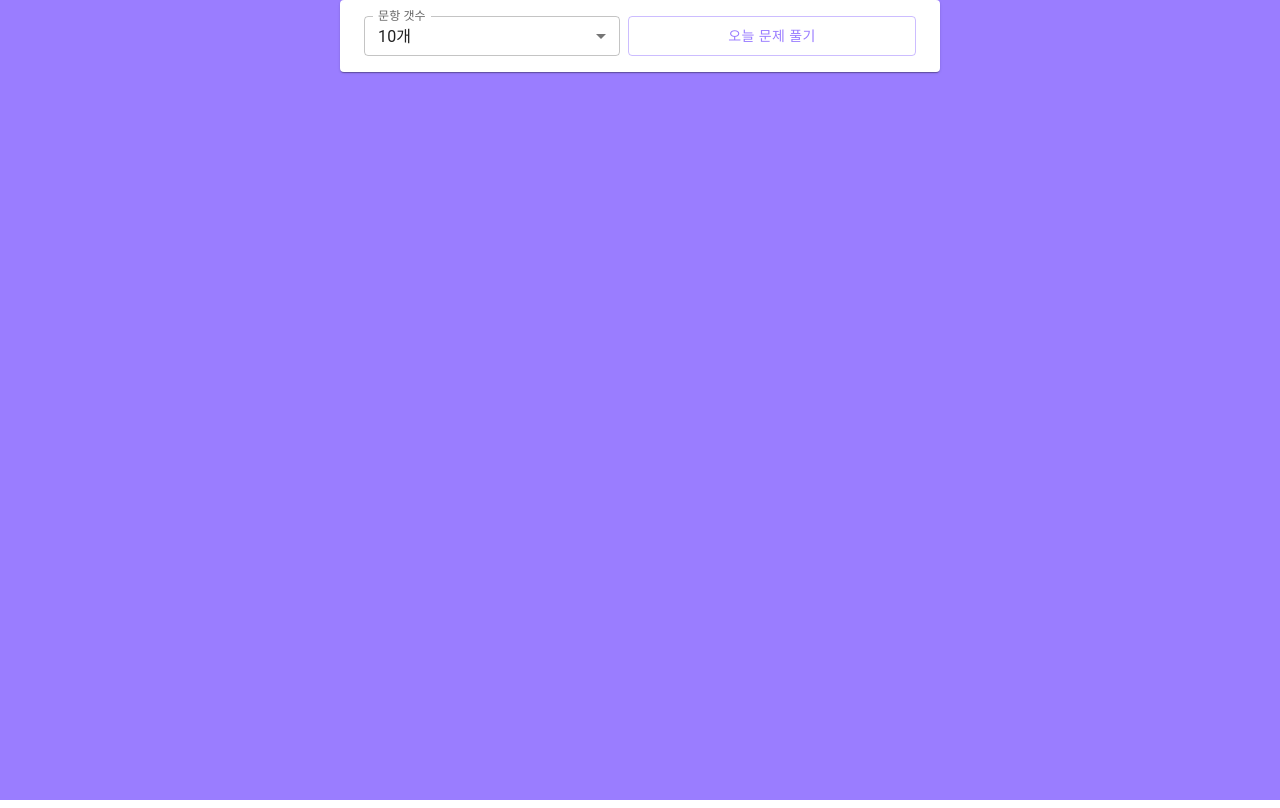
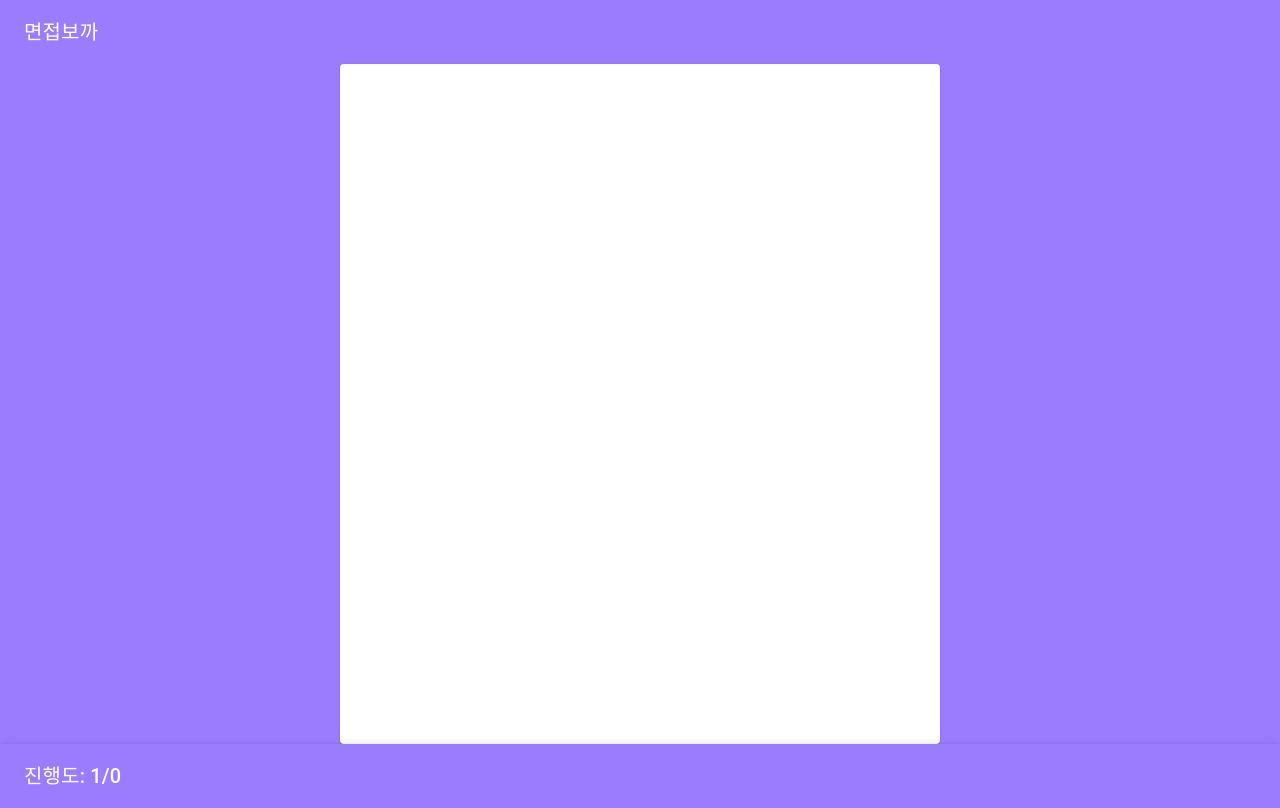
Before and after one commit to motojate/myeonjeob-bokka-front-end, a React (Create React App) app: page /question in a window 1280 px wide. Built offline with nearby package versions, Linux system fonts and the light colour scheme.

Commit message:
* 문제 설정을 위한 컴포넌트 제작

```diff
--- a/src/pages/Home.tsx
+++ b/src/pages/Home.tsx
@@ -7,7 +7,7 @@ import {
   Button,
   Box,
 } from '@mui/material'
-import { useEffect, useState } from 'react'
+import { useState } from 'react'
 import { useNavigate } from 'react-router-dom'
 import QuestionCountDropdown from 'src/components/atoms/dropdowns/QuestionCountDropdown'
 import SplashScreenMainImageField from 'src/components/molecule/fields/SplashScreenMainImageField'
--- a/src/pages/question/QuestionMain.tsx
+++ b/src/pages/question/QuestionMain.tsx
@@ -6,6 +6,9 @@ import {
   FormControl,
   Button,
   Box,
+  AppBar,
+  Toolbar,
+  Typography,
 } from '@mui/material'
 import { useEffect, useState } from 'react'
 import { useNavigate } from 'react-router-dom'
@@ -13,7 +16,7 @@ import QuestionCountDropdown from 'src/components/atoms/dropdowns/QuestionCountD
 import SplashScreenMainImageField from 'src/components/molecule/fields/SplashScreenMainImageField'
 import { NUMBER_OF_MENU_ITEMS } from 'src/constants/datas'
 import { setQuestionCount } from 'src/modules/question/questionSlice'
-import { useAppDispatch } from 'src/store'
+import { useAppDispatch, useAppSelector } from 'src/store'
 
 const theme = createTheme({
   palette: {
@@ -24,51 +27,54 @@ const theme = createTheme({
       default: '#FFFFFF',
     },
   },
+  components: {
+    MuiAppBar: {
+      styleOverrides: {
+        root: {
+          // 헤더 및 푸터 크기 조정
+          minHeight: '60px',
+        },
+      },
+    },
+  },
 })
 
 const QuestionMain = () => {
-  const dispatch = useAppDispatch()
-  const navigate = useNavigate()
-  const [selected, setSelected] = useState<string>(
-    NUMBER_OF_MENU_ITEMS[0].value
-  )
-
-  const handleClickButton = () => {
-    dispatch(setQuestionCount(Number(selected)))
-  }
-
+  const state = useAppSelector((state) => state.questionReducer)
+  console.log(state)
   return (
     <ThemeProvider theme={theme}>
       <CssBaseline />
+      <AppBar position="static" color="primary">
+        <Toolbar>
+          <Typography variant="h6">면접보까</Typography>
+        </Toolbar>
+      </AppBar>
       <Box
-        sx={{ height: '100vh', backgroundColor: theme.palette.primary.main }}
+        sx={{
+          height: 'calc(100vh - 120px)', // 전체 높이에서 헤더와 푸터 높이를 제외
+          backgroundColor: theme.palette.primary.main,
+        }}
       >
-        {' '}
-        {/* 전체 배경 연보라색으로 설정 */}
         <Container
           component="main"
           maxWidth="sm"
-          sx={{ backgroundColor: 'white', p: 2, borderRadius: 1, boxShadow: 1 }}
+          sx={{
+            backgroundColor: 'white',
+            p: 2,
+            borderRadius: 1,
+            boxShadow: 1,
+            height: '100%', // 컨테이너 높이를 최대로 설정
+          }}
         >
-          {' '}
-          {/* 중앙 컨테이너 흰색 배경 */}
-          {/* 중앙 내용 */}
-          <Box sx={{ gap: 1, display: 'flex', width: '100%' }}>
-            <FormControl sx={{ flex: 1, minWidth: 0 }} size="small">
-              <QuestionCountDropdown value={selected} setValue={setSelected} />
-            </FormControl>
-            <Button
-              onClick={handleClickButton}
-              variant={'outlined'}
-              sx={{ flex: 1, minWidth: 0 }}
-            >
-              오늘 문제 풀기
-            </Button>
-          </Box>
-          {/* 중앙 내용 끝 */}
+          {/* 여기에 컨텐츠 추가 */}
         </Container>
       </Box>
-      {/* 푸터가 있다면 여기에 추가 */}
+      <AppBar position="static" color="primary" sx={{ top: 'auto', bottom: 0 }}>
+        <Toolbar>
+          <Typography variant="h6">진행도: {`1/${state.count}`}</Typography>
+        </Toolbar>
+      </AppBar>
     </ThemeProvider>
   )
 }
```
